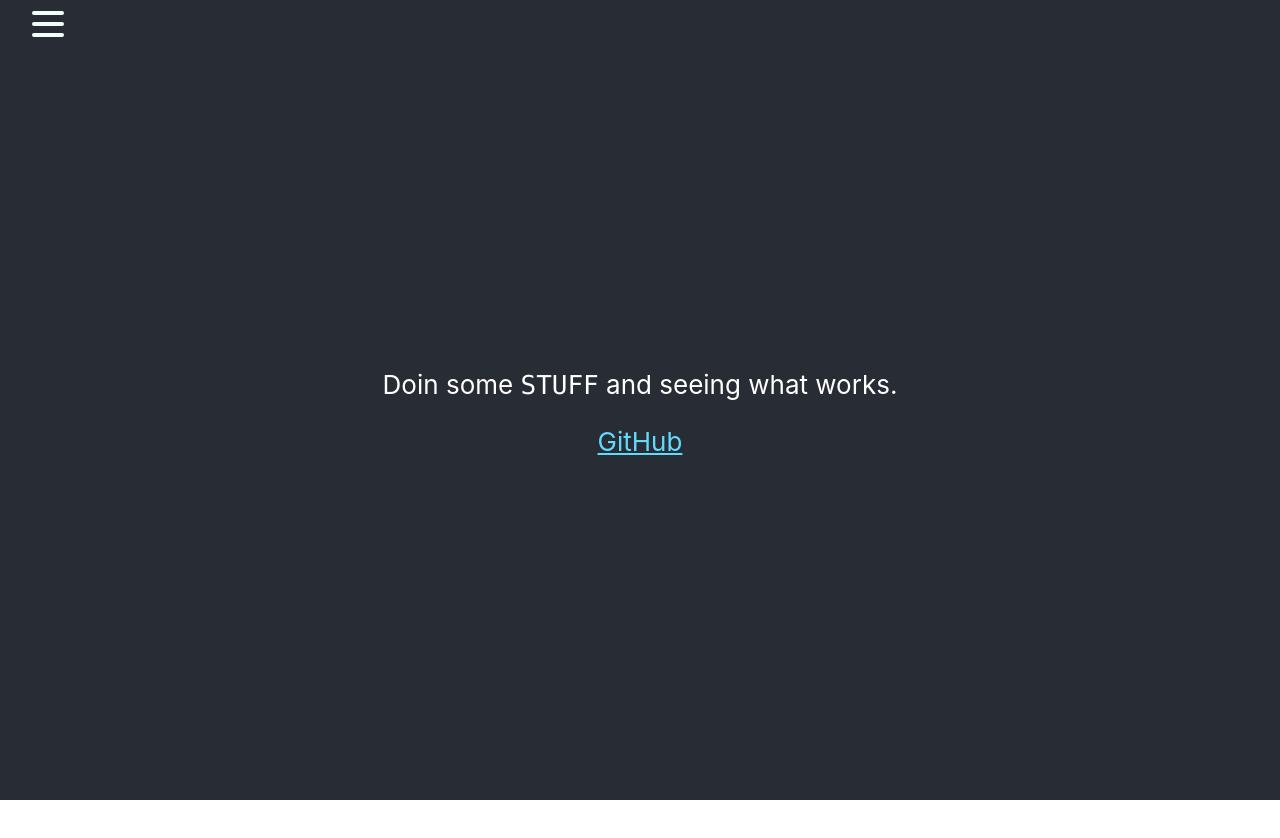
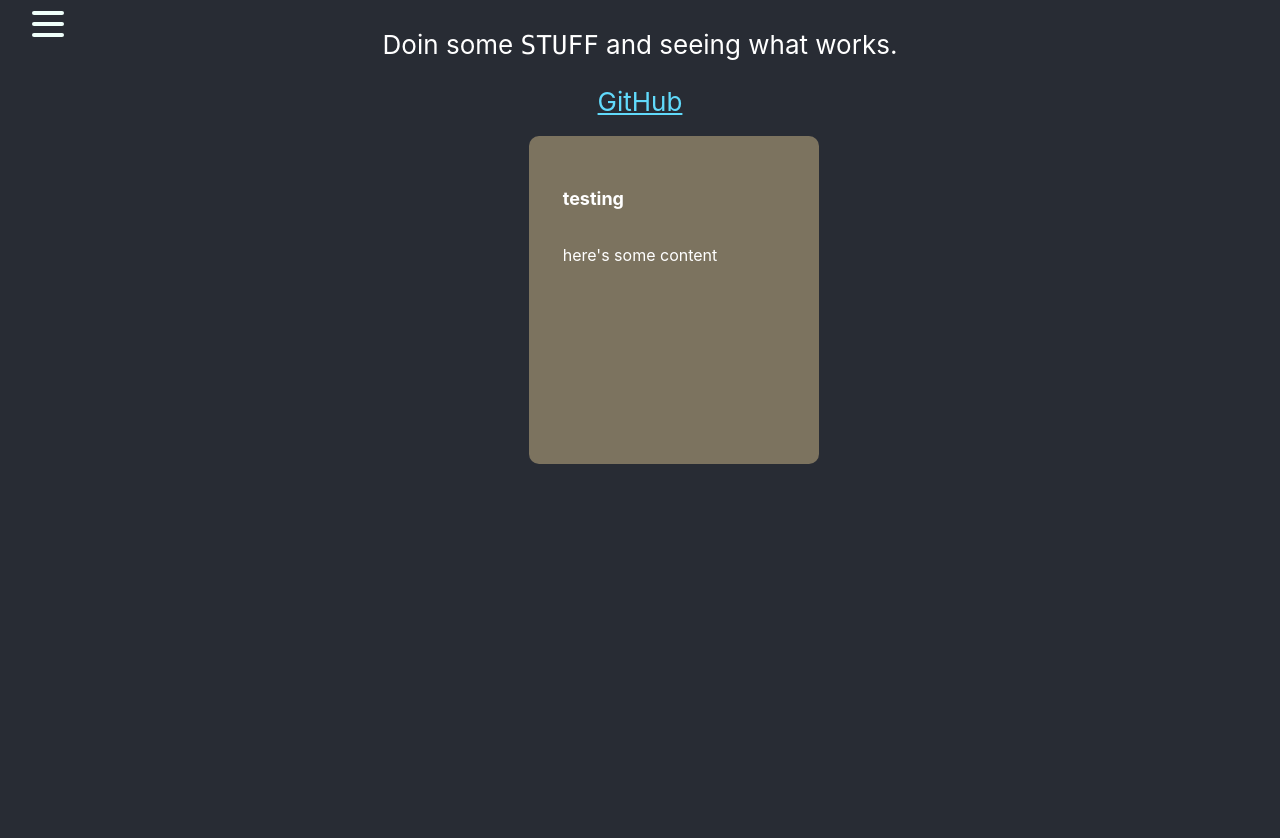
Before and after one commit to billythemoose/playground, a React (Create React App) app: page / in a window 1280 px wide. Shown: the top 838 px of the page. Before the commit the page ends 800 px from the top, so only its background shows below. Built offline with nearby package versions, Linux system fonts and the light colour scheme.

Commit message:
add basic format for main page posting

```diff
--- a/src/App.js
+++ b/src/App.js
@@ -4,6 +4,7 @@ import { GlobalStyles } from './global';
 import { theme } from './theme';
 import { Burger, Menu } from './components';
 import { useOnClickOutside } from './hooks';
+import PostMain from './components/Post/PostMain';
 
 function App() {
   const [open, setOpen] = useState(false);
@@ -33,6 +34,7 @@ function App() {
             </a>
           </header>
         </div>
+        <PostMain title="testing" content="here's some content" />
       </React.Fragment>
     </ThemeProvider>
   );
--- /dev/null
+++ b/src/components/Post/PostCard.js
@@ -0,0 +1,17 @@
+import { StyledPostCard } from "./PostCard.styled";
+
+
+const PostCard = ({ title, content, image }) => {
+    return (
+        <StyledPostCard>
+            <header>
+                <h1>{title}</h1>
+            </header>
+            <main>
+                <p>{content}</p>
+            </main>
+        </StyledPostCard>
+    )
+}
+
+export default PostCard;
--- /dev/null
+++ b/src/components/Post/PostCard.styled.js
@@ -0,0 +1,48 @@
+import styled from "styled-components";
+
+export const StyledPostCard = styled.nav`
+    width: 100%;
+    text-decoration: none;
+    flex-direction: column;
+    gap: 1.25rem;
+    padding: 2rem;
+    background: ${({ theme }) => theme.card};
+    border-radius: 10px;
+    border: 2px solid transparent;
+    height: 260px;
+    overflow: hidden;
+    transition: border 0.2s;
+
+    header {
+        display: flex;
+        justify-content: space-between;
+        gap: 1rem;
+        h1 {
+            font-weight: 700;
+            font-size: 1.125rem;
+            line-height: 160%;
+            color: ${({ theme }) => theme.cardFont};
+        }
+
+        span {
+            font-size: 0.875rem;
+            line-height: 160%;
+            color: ${({ theme }) => theme.cardFont};
+        }
+    }
+
+    main {
+        height: 112px;
+        overflow: hidden;
+        p {
+            height: 100%;
+            text-align: justify;
+            color: ${({ theme }) => theme.cardFont};
+        }
+    }
+
+    &:hover {
+        border: 2px solid ${({ theme }) => theme.cardFont};
+    }
+
+`;
--- /dev/null
+++ b/src/components/Post/PostMain.js
@@ -0,0 +1,14 @@
+import PostCard from "./PostCard";
+import { StyledPostMain, StyledPostMainContainer } from "./PostMain.styled";
+
+const PostMain = ({ title, content }) => {
+    return (
+        <StyledPostMainContainer>
+            <StyledPostMain>
+                <PostCard title={title} content={content} />
+            </StyledPostMain>
+        </StyledPostMainContainer>
+    );
+};
+
+export default PostMain;
--- /dev/null
+++ b/src/components/Post/PostMain.styled.js
@@ -0,0 +1,22 @@
+import styled from "styled-components";
+
+export const StyledPostMainContainer = styled.div`
+    background: ${({ theme }) => theme.background};
+    height: 100vh;
+    display: flex;
+    flex-direction: column;
+    align-items: center;
+    justify-content: start;
+    gap: 4.5rem;
+    padding 1rem 2rem;
+`;
+
+export const StyledPostMain = styled.div`
+    display: grid;
+    grid-template-columns: repeat(1, 1fr);
+    gap: 2rem;
+
+    @media (max-width: 950px) {
+        grid-template-columns: 1rf;
+    }
+`;
--- a/src/global.js
+++ b/src/global.js
@@ -29,7 +29,7 @@ export const GlobalStyles = createGlobalStyle`
 
     .App-header {
       background-color: #282c34;
-      min-height: 100vh;
+      min-height: 15vh;
       display: flex;
       flex-direction: column;
       align-items: center;
--- a/src/theme.js
+++ b/src/theme.js
@@ -3,4 +3,7 @@ export const theme = {
     primaryLight: '#EFFFFA',
     primaryHover: '#343078',
     mobile: '576px',
+    card: '#7C735F',
+    cardFont: '#FFFFFF',
+    background: '#282c34',
 }
```
Also changed, not shown: src/components/Post/Post.js (added, +7 -0 lines), src/components/Post/Post.styled.js (added), src/components/Post/index.js (added).
